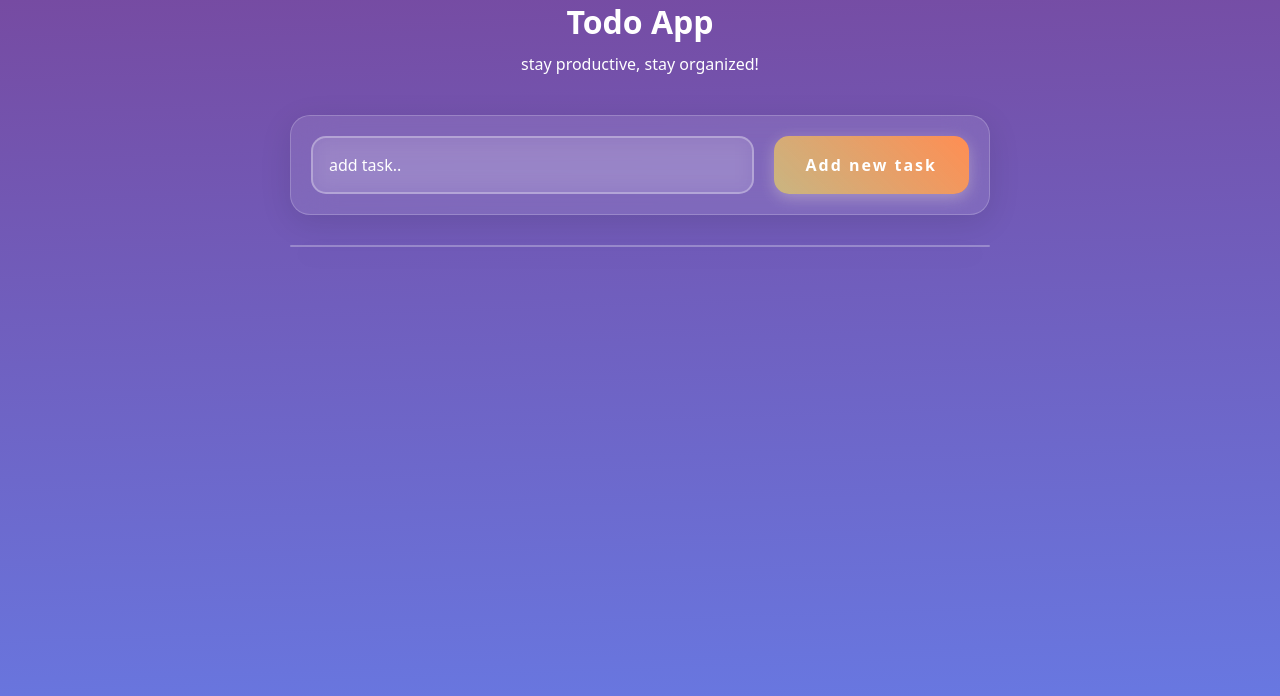
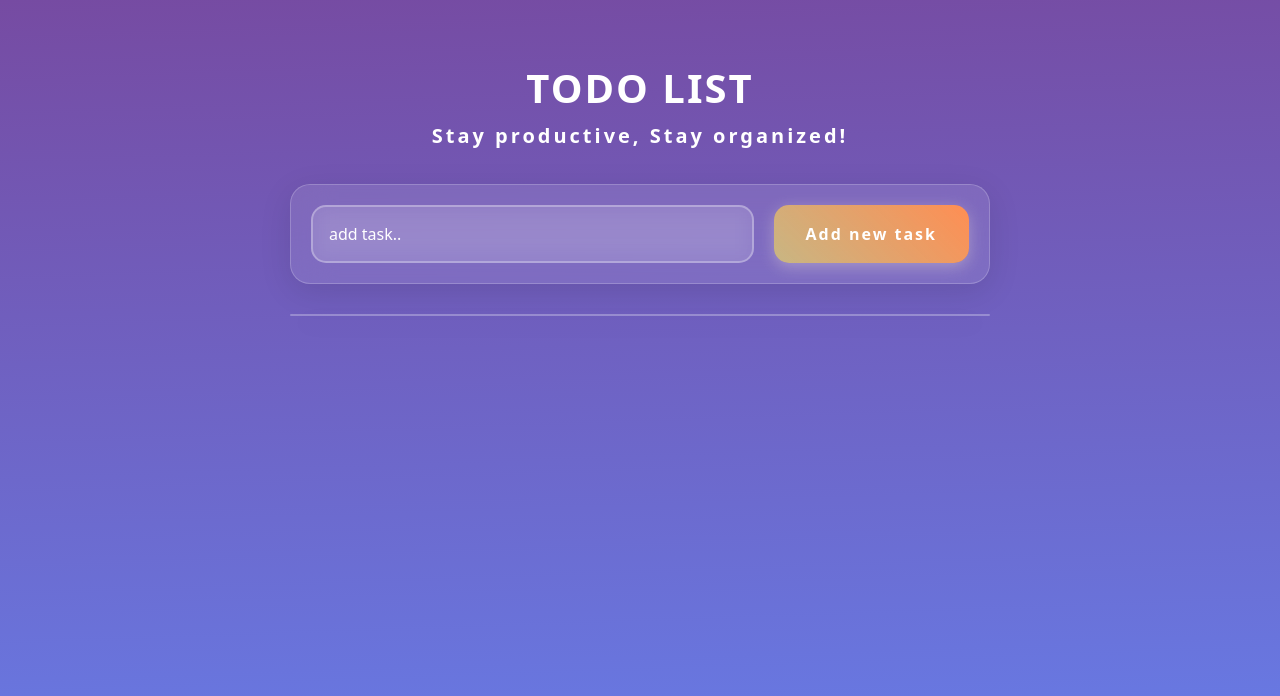
Before and after one commit to hazbiin/vue-todo-app, a Vue app: page / in a window 1280 px wide. Shown: the top 696 px of the page. Built offline with nearby package versions, Linux system fonts and the light colour scheme.

Commit message:
feat(header):replaced header layout with header component

```diff
--- a/src/App.vue
+++ b/src/App.vue
@@ -1,35 +1,16 @@
 <script setup>
-  import { ref } from 'vue';
-
-  const tasks = ref([]);
-  const newTask = ref();
-
-  const addTask = () => {
-    if(newTask.value !== "") {
-      tasks.value.push(newTask.value);
-      newTask.value = '';
-    }
-  }
-
-  const deleteTask = (index) => {
-    tasks.value.splice(index, 1);
-  }
-
+  import Header from './components/Header.vue';
 </script>
 
 
 <template>
-  <div class="container">
-    <div class="header">
-      <h1>Todo App</h1>
-      <p>stay productive, stay organized!</p>
+  <Header/>
+  <div class="add-task-section">
+    <div class="input-wrapper">
+      <input type="text" placeholder="add task.." class="task-input" v-model="newTask">
     </div>
-    <div class="add-task-section">
-      <div class="input-wrapper">
-        <input type="text" placeholder="add task.." class="task-input" v-model="newTask">
-      </div>
-      <button class="add-btn" @click="addTask"> Add new task</button>
-    </div>
+    <button class="add-btn" @click="addTask"> Add new task</button>
+  </div>
     <div class="todo-list-section">
       <!-- <div class="empty-list">
         <h3>No tasks found!</h3>
@@ -48,17 +29,9 @@
         </li>
       </ul>
     </div>
-  </div>
 </template>
 
 <style scoped>
-  .header{
-    text-align: center;
-    margin-bottom: 40px;
-  }
-  .header h1{
-    margin-bottom: 10px;
-  }
   .add-task-section{
     display: flex;
     flex-direction: column;
--- /dev/null
+++ b/src/components/Header.vue
@@ -0,0 +1,25 @@
+<template>
+    <div class="header">
+        <h1 class="header-title">Todo list</h1>
+        <p class="header-subtitle">Stay productive, Stay organized!</p>
+    </div>
+</template>
+
+<style scoped>
+    .header{
+        text-align: center;
+        padding: 60px 0px;
+        padding-bottom: 35px;
+    }
+    .header-title{
+        text-transform:uppercase ;
+        font-size: 40px;
+        letter-spacing: 2px;
+        margin-bottom: 7px;
+    }
+    .header-subtitle{
+        font-size: 20px;
+        letter-spacing: 3px;
+        font-weight: bold;
+    }
+</style>
```
